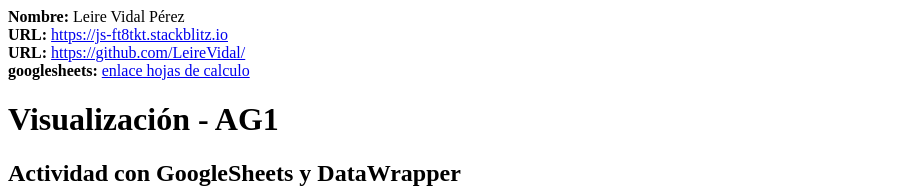
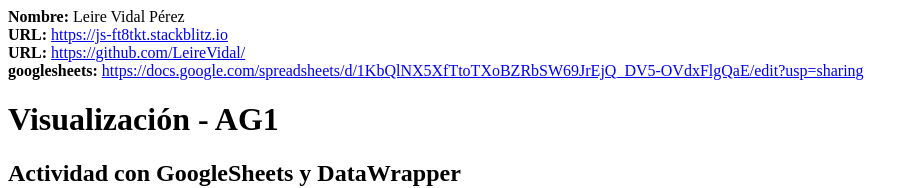
Before and after one commit to LeireVidal/AG1-Visualizacion, a website: page index.html in a window 1280 px wide. Shown: the top 188 px of the page, without its empty margins (0-918 px from the left). Drawn offline with Linux system fonts and the light colour scheme.

Commit message:
1 file modified

```diff
--- a/index.html
+++ b/index.html
@@ -5,7 +5,7 @@
 <b>googlesheets: </b
   ><a
     href="https://docs.google.com/spreadsheets/d/1KbQlNX5XfTtoTXoBZRbSW69JrEjQ_DV5-OVdxFlgQaE/edit?usp=sharing"
-    >enlace hojas de calculo</a
+    >https://docs.google.com/spreadsheets/d/1KbQlNX5XfTtoTXoBZRbSW69JrEjQ_DV5-OVdxFlgQaE/edit?usp=sharing</a
   >
 
 <h1>Visualización - AG1</h1>
```
